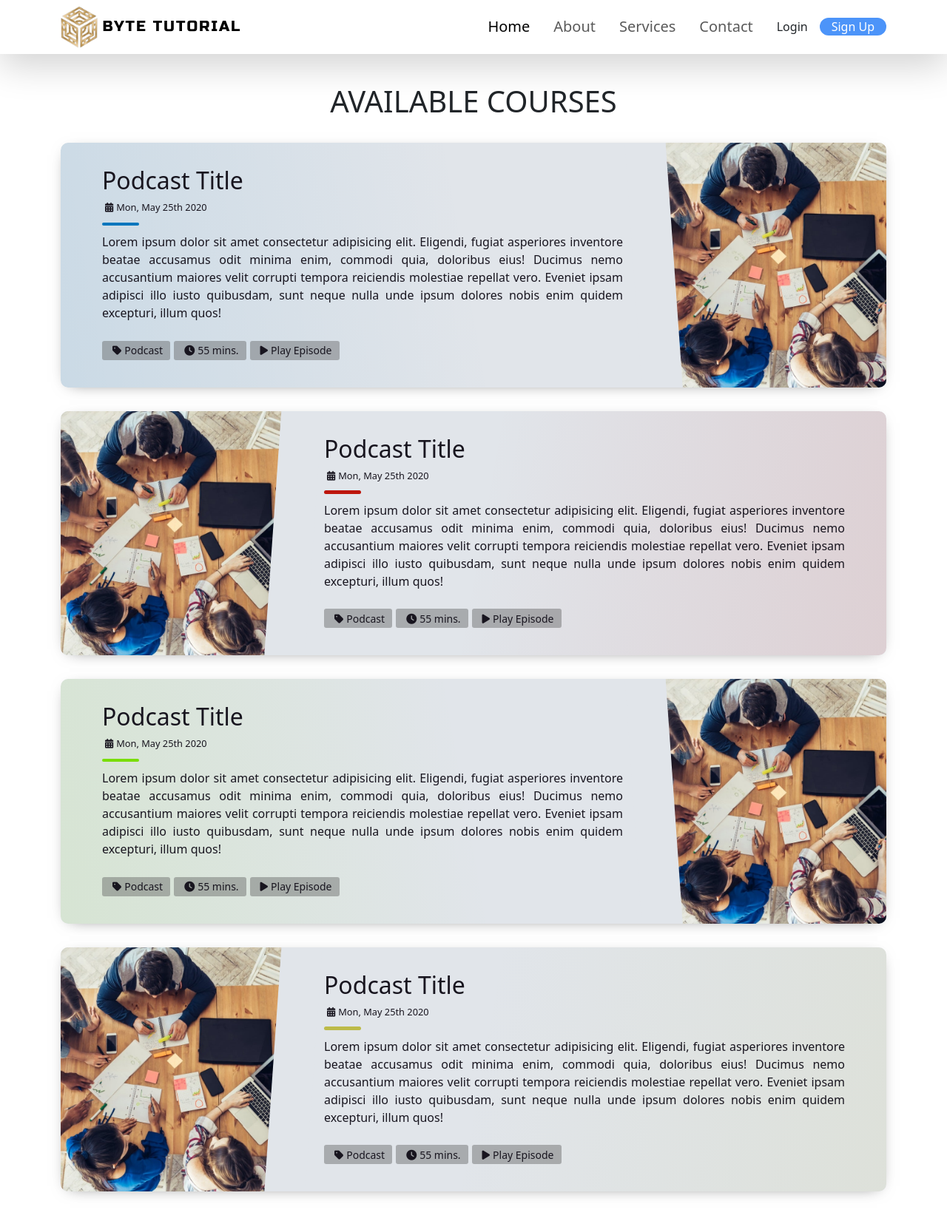
After one commit to Zycotic/WebProject, a PHP site: page /courses.html in a window 1280 px wide. The commit adds this page. Shown: the whole page at 74% size. Run offline with PHP 8.4, Linux system fonts and the light colour scheme.

Commit message:
Separated navbar into different files, added admin sidebar, and added available courses page

```diff
--- a/admin.css
+++ b/admin.css
@@ -16,7 +16,7 @@ body {
 .sidebar-navigation {
     display: inline-block;
     min-height: 100vh;
-    width: 70px;
+    width: 75px;
     background-color: #313442;
     float: left;
 }
@@ -88,6 +88,7 @@ body {
 .sidebar-navigation ul li.active i {
     background-image: linear-gradient(90deg, #ffe946, #ffe946, #ffe946, #ffc227, #c9963e, #c5a46c);
     background-clip: text;
+    -webkit-background-clip: text;
     color: transparent;
 }
 
--- /dev/null
+++ b/course-card.css
@@ -0,0 +1,343 @@
+@import url("https://fonts.googleapis.com/css2?family=Baloo+2&display=swap");
+
+:root {
+    --main-green: #79dd09;
+    --main-green-rgb-015: rgba(121, 221, 9, 0.1);
+    --main-yellow: #bdbb49;
+    --main-yellow-rgb-015: rgba(189, 187, 73, 0.1);
+    --main-red: #bd150b;
+    --main-red-rgb-015: rgba(189, 21, 11, 0.1);
+    --main-blue: #0076bd;
+    --main-blue-rgb-015: rgba(0, 118, 189, 0.1);
+}
+
+.light {
+    background: #f3f5f7;
+}
+
+a,
+a:hover {
+    text-decoration: none;
+    transition: color 0.3s ease-in-out;
+}
+
+#pageHeaderTitle {
+    margin: 2rem 0;
+    text-transform: uppercase;
+    text-align: center;
+    font-size: 2.5rem;
+}
+
+/* Cards */
+.postcard {
+    flex-wrap: wrap;
+    display: flex;
+    box-shadow: 0 4px 21px -12px rgba(0, 0, 0, 0.66);
+    border-radius: 10px;
+    margin: 0 0 2rem 0;
+    overflow: hidden;
+    position: relative;
+    color: #ffffff;
+}
+
+.postcard.dark {
+    background-color: #18151f;
+}
+
+.postcard.light {
+    background-color: #e1e5ea;
+}
+
+.postcard .t-dark {
+    color: #18151f;
+}
+
+.postcard a {
+    color: inherit;
+}
+
+.postcard h1,
+.postcard .h1 {
+    margin-bottom: 0.5rem;
+    font-weight: 500;
+    line-height: 1.2;
+}
+
+.postcard .small {
+    font-size: 80%;
+}
+
+.postcard .postcard__title {
+    font-size: 1.75rem;
+}
+
+.postcard .postcard__img {
+    max-height: 180px;
+    width: 100%;
+    object-fit: cover;
+    position: relative;
+}
+
+.postcard .postcard__img_link {
+    display: contents;
+}
+
+.postcard .postcard__bar {
+    width: 50px;
+    height: 10px;
+    margin: 10px 0;
+    border-radius: 5px;
+    background-color: #424242;
+    transition: width 0.2s ease;
+}
+
+.postcard .postcard__text {
+    padding: 1.5rem;
+    position: relative;
+    display: flex;
+    flex-direction: column;
+}
+
+.postcard .postcard__preview-txt {
+    overflow: hidden;
+    text-overflow: ellipsis;
+    text-align: justify;
+    height: 100%;
+}
+
+.postcard .postcard__tagbox {
+    display: flex;
+    flex-flow: row wrap;
+    font-size: 14px;
+    margin: 20px 0 0 0;
+    padding: 0;
+    justify-content: center;
+}
+
+.postcard .postcard__tagbox .tag__item {
+    display: inline-block;
+    background: rgba(83, 83, 83, 0.4);
+    border-radius: 3px;
+    padding: 2.5px 10px;
+    margin: 0 5px 5px 0;
+    cursor: default;
+    user-select: none;
+    transition: background-color 0.3s;
+}
+
+.postcard .postcard__tagbox .tag__item:hover {
+    background: rgba(83, 83, 83, 0.8);
+}
+
+.postcard:before {
+    content: "";
+    position: absolute;
+    top: 0;
+    right: 0;
+    bottom: 0;
+    left: 0;
+    background-image: linear-gradient(-70deg, #424242, transparent 50%);
+    opacity: 1;
+    border-radius: 10px;
+}
+
+.postcard:hover .postcard__bar {
+    width: 100px;
+}
+
+@media screen and (min-width: 769px) {
+    .postcard {
+        flex-wrap: inherit;
+    }
+
+    .postcard .postcard__title {
+        font-size: 2rem;
+    }
+
+    .postcard .postcard__tagbox {
+        justify-content: start;
+    }
+
+    .postcard .postcard__img {
+        max-width: 300px;
+        max-height: 100%;
+        transition: transform 0.3s ease;
+    }
+
+    .postcard .postcard__text {
+        padding: 3rem;
+        width: 100%;
+    }
+
+    .postcard .media.postcard__text:before {
+        content: "";
+        position: absolute;
+        display: block;
+        background: #18151f;
+        top: -20%;
+        height: 130%;
+        width: 55px;
+    }
+
+    .postcard:hover .postcard__img {
+        transform: scale(1.1);
+    }
+
+    .postcard:nth-child(2n+1) {
+        flex-direction: row;
+    }
+
+    .postcard:nth-child(2n+0) {
+        flex-direction: row-reverse;
+    }
+
+    .postcard:nth-child(2n+1) .postcard__text::before {
+        left: -12px !important;
+        transform: rotate(4deg);
+    }
+
+    .postcard:nth-child(2n+0) .postcard__text::before {
+        right: -12px !important;
+        transform: rotate(-4deg);
+    }
+}
+
+@media screen and (min-width: 1024px) {
+    .postcard .postcard__text {
+        padding: 2rem 3.5rem;
+    }
+
+    .postcard .postcard__text:before {
+        content: "";
+        position: absolute;
+        display: block;
+        top: -20%;
+        height: 130%;
+        width: 55px;
+    }
+
+    .postcard.dark .postcard__text:before {
+        background: #18151f;
+    }
+
+    .postcard.light .postcard__text:before {
+        background: #e1e5ea;
+    }
+}
+
+/* COLORS */
+.postcard .postcard__tagbox .green.play:hover {
+    background: var(--main-green);
+    color: black;
+}
+
+.green .postcard__title:hover {
+    color: var(--main-green);
+}
+
+.green .postcard__bar {
+    background-color: var(--main-green);
+}
+
+.green:before {
+    background-image: linear-gradient(-30deg, var(--main-green-rgb-015), transparent 50%);
+}
+
+.green:nth-child(2n)::before {
+    background-image: linear-gradient(30deg, var(--main-green-rgb-015), transparent 50%);
+}
+
+.postcard .postcard__tagbox .blue.play:hover {
+    background: var(--main-blue);
+}
+
+.blue .postcard__title:hover {
+    color: var(--main-blue);
+}
+
+.blue .postcard__bar {
+    background-color: var(--main-blue);
+}
+
+.blue:before {
+    background-image: linear-gradient(-30deg, var(--main-blue-rgb-015), transparent 50%);
+}
+
+.blue:nth-child(2n)::before {
+    background-image: linear-gradient(30deg, var(--main-blue-rgb-015), transparent 50%);
+}
+
+.postcard .postcard__tagbox .red.play:hover {
+    background: var(--main-red);
+}
+
+.red .postcard__title:hover {
+    color: var(--main-red);
+}
+
+.red .postcard__bar {
+    background-color: var(--main-red);
+}
+
+.red:before {
+    background-image: linear-gradient(-30deg, var(--main-red-rgb-015), transparent 50%);
+}
+
+.red:nth-child(2n)::before {
+    background-image: linear-gradient(30deg, var(--main-red-rgb-015), transparent 50%);
+}
+
+.postcard .postcard__tagbox .yellow.play:hover {
+    background: var(--main-yellow);
+    color: black;
+}
+
+.yellow .postcard__title:hover {
+    color: var(--main-yellow);
+}
+
+.yellow .postcard__bar {
+    background-color: var(--main-yellow);
+}
+
+.yellow:before {
+    background-image: linear-gradient(-30deg, var(--main-yellow-rgb-015), transparent 50%);
+}
+
+.yellow:nth-child(2n)::before {
+    background-image: linear-gradient(30deg, var(--main-yellow-rgb-015), transparent 50%);
+}
+
+@media screen and (min-width: 769px) {
+    .green:before {
+        background-image: linear-gradient(-80deg, var(--main-green-rgb-015), transparent 50%);
+    }
+
+    .green:nth-child(2n)::before {
+        background-image: linear-gradient(80deg, var(--main-green-rgb-015), transparent 50%);
+    }
+
+    .blue:before {
+        background-image: linear-gradient(-80deg, var(--main-blue-rgb-015), transparent 50%);
+    }
+
+    .blue:nth-child(2n)::before {
+        background-image: linear-gradient(80deg, var(--main-blue-rgb-015), transparent 50%);
+    }
+
+    .red:before {
+        background-image: linear-gradient(-80deg, var(--main-red-rgb-015), transparent 50%);
+    }
+
+    .red:nth-child(2n)::before {
+        background-image: linear-gradient(80deg, var(--main-red-rgb-015), transparent 50%);
+    }
+
+    .yellow:before {
+        background-image: linear-gradient(-80deg, var(--main-yellow-rgb-015), transparent 50%);
+    }
+
+    .yellow:nth-child(2n)::before {
+        background-image: linear-gradient(80deg, var(--main-yellow-rgb-015), transparent 50%);
+    }
+}
--- /dev/null
+++ b/courses.html
@@ -0,0 +1,174 @@
+<!DOCTYPE html>
+<html lang="en">
+
+<head>
+    <meta charset="UTF-8">
+    <meta name="viewport" content="width=device-width, initial-scale=1.0">
+    <title>Byte Tutorial</title>
+    <link href="https://cdn.jsdelivr.net/npm/bootstrap@5.3.2/dist/css/bootstrap.min.css" rel="stylesheet"
+        integrity="sha384-T3c6CoIi6uLrA9TneNEoa7RxnatzjcDSCmG1MXxSR1GAsXEV/Dwwykc2MPK8M2HN" crossorigin="anonymous">
+    <link rel="stylesheet" href="https://cdnjs.cloudflare.com/ajax/libs/font-awesome/6.5.1/css/all.min.css">
+    <link rel="stylesheet" href="navbar.css">
+    <link rel="stylesheet" href="course-card.css">
+</head>
+
+<body>
+    <nav class="navbar navbar-expand-lg shadow-lg">
+        <div class="container">
+            <div class="logo d-flex align-items-center">
+                <img src="images/logo.png" alt="logo" width="50" style="margin-right: 0.5vw;">
+                <a class="navbar-brand title" href="index.html">BYTE TUTORIAL</a>
+            </div>
+            <button class="navbar-toggler shadow-none border-0" type="button" data-bs-toggle="offcanvas"
+                data-bs-target="#offcanvasNavbar" aria-controls="offcanvasNavbar" aria-label="Toggle navigation">
+                <span class="navbar-toggler-icon"></span>
+            </button>
+            <div class="sidebar offcanvas offcanvas-start" tabindex="-1" id="offcanvasNavbar"
+                aria-labelledby="offcanvasNavbarLabel">
+                <div class="offcanvas-header text-white border-bottom">
+                    <img src="images/logo.png" alt="logo" width="50" style="margin-right: 0.5vw;">
+                    <h5 class="offcanvas-title title" id="offcanvasNavbarLabel">BYTE TUTORIAL</h5>
+                    <button type="button" class="btn-close btn-close-white shadow-none" data-bs-dismiss="offcanvas"
+                        aria-label="Close"></button>
+                </div>
+                <div class="offcanvas-body d-flex flex-column flex-lg-row p-4 p-lg-0">
+                    <ul
+                        class="navbar-nav justify-content-center justify-content-lg-end align-items-center fs-5 flex-grow-1 pe-3">
+                        <li class="nav-item mx-2">
+                            <a class="nav-link active" aria-current="page" href="#">Home</a>
+                        </li>
+                        <li class="nav-item mx-2">
+                            <a class="nav-link" href="#about">About</a>
+                        </li>
+                        <li class="nav-item mx-2">
+                            <a class="nav-link" href="#services">Services</a>
+                        </li>
+                        <li class="nav-item mx-2">
+                            <a class="nav-link" href="#contact">Contact</a>
+                        </li>
+                    </ul>
+                    <div class="d-flex flex-column flex-lg-row justify-content-center align-items-center gap-3">
+                        <a href="login.html" class="text-dark">Login</a>
+                        <a href="signup.html" class="text-white text-decoration-none px-3 py-1D rounded-4"
+                            style="background-color:#4c94f9">Sign Up</a>
+                    </div>
+                </div>
+            </div>
+        </div>
+    </nav>
+
+    <div class="container py-2">
+        <div class="h1 text-center text-dark" id="pageHeaderTitle">Available Courses</div>
+
+        <article class="postcard light blue">
+            <a class="postcard__img_link" href="#">
+                <img class="postcard__img" src="images/Banner.jpg" alt="Image Title" />
+            </a>
+            <div class="postcard__text t-dark">
+                <h1 class="postcard__title blue"><a href="#">Podcast Title</a></h1>
+                <div class="postcard__subtitle small">
+                    <time datetime="2020-05-25 12:00:00">
+                        <i class="fas fa-calendar-alt mx-1"></i>Mon, May 25th 2020
+                    </time>
+                </div>
+                <div class="postcard__bar"></div>
+                <div class="postcard__preview-txt">Lorem ipsum dolor sit amet consectetur adipisicing elit. Eligendi,
+                    fugiat asperiores inventore beatae accusamus odit minima enim, commodi quia, doloribus eius! Ducimus
+                    nemo accusantium maiores velit corrupti tempora reiciendis molestiae repellat vero. Eveniet ipsam
+                    adipisci illo iusto quibusdam, sunt neque nulla unde ipsum dolores nobis enim quidem excepturi,
+                    illum quos!</div>
+                <ul class="postcard__tagbox">
+                    <li class="tag__item"><i class="fas fa-tag mx-1"></i>Podcast</li>
+                    <li class="tag__item"><i class="fas fa-clock mx-1"></i>55 mins.</li>
+                    <li class="tag__item play blue">
+                        <a href="#"><i class="fas fa-play mx-1"></i>Play Episode</a>
+                    </li>
+                </ul>
+            </div>
+        </article>
+        <article class="postcard light red">
+            <a class="postcard__img_link" href="#">
+                <img class="postcard__img" src="images/Banner.jpg" alt="Image Title" />
+            </a>
+            <div class="postcard__text t-dark">
+                <h1 class="postcard__title red"><a href="#">Podcast Title</a></h1>
+                <div class="postcard__subtitle small">
+                    <time datetime="2020-05-25 12:00:00">
+                        <i class="fas fa-calendar-alt mx-1"></i>Mon, May 25th 2020
+                    </time>
+                </div>
+                <div class="postcard__bar"></div>
+                <div class="postcard__preview-txt">Lorem ipsum dolor sit amet consectetur adipisicing elit. Eligendi,
+                    fugiat asperiores inventore beatae accusamus odit minima enim, commodi quia, doloribus eius! Ducimus
+                    nemo accusantium maiores velit corrupti tempora reiciendis molestiae repellat vero. Eveniet ipsam
+                    adipisci illo iusto quibusdam, sunt neque nulla unde ipsum dolores nobis enim quidem excepturi,
+                    illum quos!</div>
+                <ul class="postcard__tagbox">
+                    <li class="tag__item"><i class="fas fa-tag mx-1"></i>Podcast</li>
+                    <li class="tag__item"><i class="fas fa-clock mx-1"></i>55 mins.</li>
+                    <li class="tag__item play red">
+                        <a href="#"><i class="fas fa-play mx-1"></i>Play Episode</a>
+                    </li>
+                </ul>
+            </div>
+        </article>
+        <article class="postcard light green">
+            <a class="postcard__img_link" href="#">
+                <img class="postcard__img" src="images/Banner.jpg" alt="Image Title" />
+            </a>
+            <div class="postcard__text t-dark">
+                <h1 class="postcard__title green"><a href="#">Podcast Title</a></h1>
+                <div class="postcard__subtitle small">
+                    <time datetime="2020-05-25 12:00:00">
+                        <i class="fas fa-calendar-alt mx-1"></i>Mon, May 25th 2020
+                    </time>
+                </div>
+                <div class="postcard__bar"></div>
+                <div class="postcard__preview-txt">Lorem ipsum dolor sit amet consectetur adipisicing elit. Eligendi,
+                    fugiat asperiores inventore beatae accusamus odit minima enim, commodi quia, doloribus eius! Ducimus
+                    nemo accusantium maiores velit corrupti tempora reiciendis molestiae repellat vero. Eveniet ipsam
+                    adipisci illo iusto quibusdam, sunt neque nulla unde ipsum dolores nobis enim quidem excepturi,
+                    illum quos!</div>
+                <ul class="postcard__tagbox">
+                    <li class="tag__item"><i class="fas fa-tag mx-1"></i>Podcast</li>
+                    <li class="tag__item"><i class="fas fa-clock mx-1"></i>55 mins.</li>
+                    <li class="tag__item play green">
+                        <a href="#"><i class="fas fa-play mx-1"></i>Play Episode</a>
+                    </li>
+                </ul>
+            </div>
+        </article>
+        <article class="postcard light yellow">
+            <a class="postcard__img_link" href="#">
+                <img class="postcard__img" src="images/Banner.jpg" alt="Image Title" />
+            </a>
+            <div class="postcard__text t-dark">
+                <h1 class="postcard__title yellow"><a href="#">Podcast Title</a></h1>
+                <div class="postcard__subtitle small">
+                    <time datetime="2020-05-25 12:00:00">
+                        <i class="fas fa-calendar-alt mx-1"></i>Mon, May 25th 2020
+                    </time>
+                </div>
+                <div class="postcard__bar"></div>
+                <div class="postcard__preview-txt">Lorem ipsum dolor sit amet consectetur adipisicing elit. Eligendi,
+                    fugiat asperiores inventore beatae accusamus odit minima enim, commodi quia, doloribus eius! Ducimus
+                    nemo accusantium maiores velit corrupti tempora reiciendis molestiae repellat vero. Eveniet ipsam
+                    adipisci illo iusto quibusdam, sunt neque nulla unde ipsum dolores nobis enim quidem excepturi,
+                    illum quos!</div>
+                <ul class="postcard__tagbox">
+                    <li class="tag__item"><i class="fas fa-tag mx-1"></i>Podcast</li>
+                    <li class="tag__item"><i class="fas fa-clock mx-1"></i>55 mins.</li>
+                    <li class="tag__item play yellow">
+                        <a href="#"><i class="fas fa-play mx-1"></i>Play Episode</a>
+                    </li>
+                </ul>
+            </div>
+        </article>
+    </div>
+
+    <script src="https://cdn.jsdelivr.net/npm/bootstrap@5.3.2/dist/js/bootstrap.bundle.min.js"
+        integrity="sha384-C6RzsynM9kWDrMNeT87bh95OGNyZPhcTNXj1NW7RuBCsyN/o0jlpcV8Qyq46cDfL" crossorigin="anonymous">
+        </script>
+</body>
+
+</html>
--- a/index.html
+++ b/index.html
@@ -8,6 +8,7 @@
     <link href="https://cdn.jsdelivr.net/npm/bootstrap@5.3.2/dist/css/bootstrap.min.css" rel="stylesheet"
         integrity="sha384-T3c6CoIi6uLrA9TneNEoa7RxnatzjcDSCmG1MXxSR1GAsXEV/Dwwykc2MPK8M2HN" crossorigin="anonymous">
     <link rel="stylesheet" href="styles.css">
+    <link rel="stylesheet" href="navbar.css">
 </head>
 
 <body class="data-mdb-smooth-scroll-init">
@@ -48,7 +49,7 @@
                     </ul>
                     <div class="d-flex flex-column flex-lg-row justify-content-center align-items-center gap-3">
                         <a href="login.html" class="text-dark">Login</a>
-                        <a href="login.html" class="text-white text-decoration-none px-3 py-1D rounded-4"
+                        <a href="signup.html" class="text-white text-decoration-none px-3 py-1D rounded-4"
                             style="background-color:#4c94f9">Sign Up</a>
                     </div>
                 </div>
--- /dev/null
+++ b/navbar.css
@@ -0,0 +1,58 @@
+@import url('https://fonts.googleapis.com/css2?family=Russo+One&display=swap');
+
+.navbar {
+    background-color: rgb(255, 255, 255);
+}
+
+nav ul {
+    list-style: none;
+    padding: 0;
+    margin: 0;
+}
+
+nav ul li {
+    display: inline-block;
+    margin-right: 20px;
+}
+
+nav ul li a {
+    text-decoration: none;
+    color: #4c94f9;
+    /* Change this to your desired text color */
+    position: relative;
+    transition: color 0.3s ease;
+    /* Adding transition for color change */
+}
+
+nav ul li a::after {
+    content: '';
+    display: block;
+    width: 0;
+    height: 2px;
+    background-color: #4c94f9;
+    /* Change this to your desired underline color */
+    position: absolute;
+    bottom: -3px;
+    left: 50%;
+    transition: width 0.3s ease, left 0.3s ease;
+    /* Adding transition for width and left changes */
+}
+
+nav ul li a:hover::after {
+    width: 100%;
+    left: 0;
+}
+
+
+
+.title {
+    font-family: 'Russo One', sans-serif;
+    letter-spacing: 2px;
+}
+
+@media (max-width:991px) {
+    .sidebar {
+        background-color: rgba(255, 255, 255, 0.15);
+        backdrop-filter: blur(10px);
+    }
+}
```
Also changed, not shown: styles.css (+0 -59 lines).
